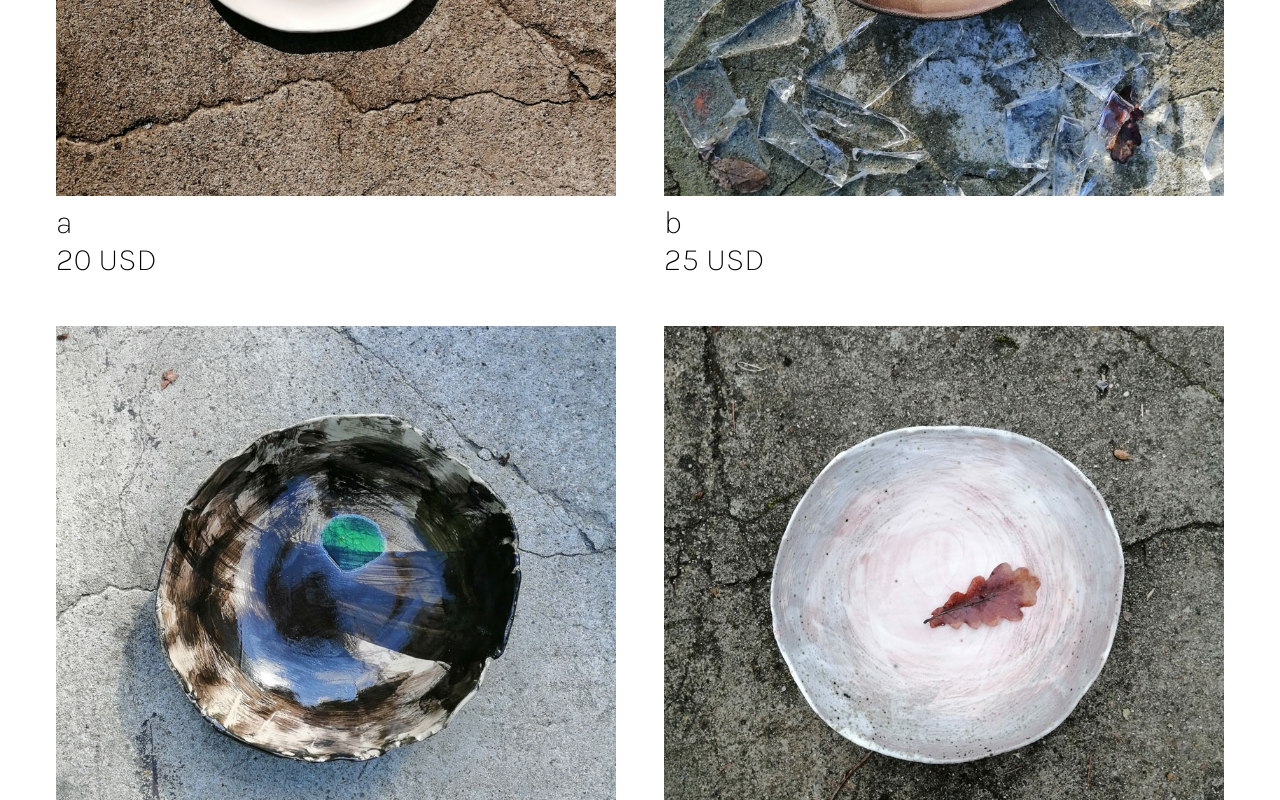
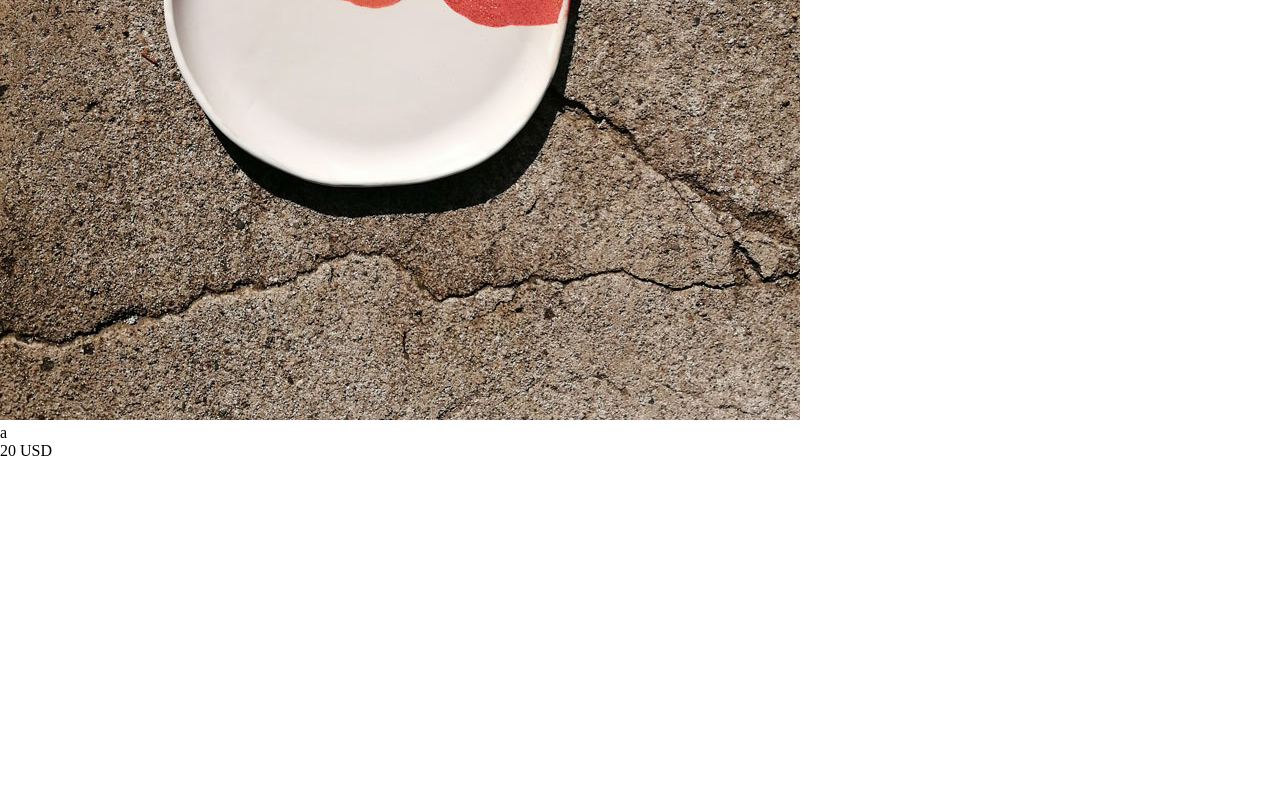
Before and after one commit to lrwthns/shopping-cart, a React (Create React App) app: page /shop/0 in a window 1280 px wide. Shown: the part 540-1340 px from the top of the page. After the commit the page ends 1000 px from the top, so only its background shows below. Built offline with nearby package versions, Linux system fonts and the light colour scheme.

Commit message:
Add ProductDetails

```diff
--- a/src/App.js
+++ b/src/App.js
@@ -6,6 +6,7 @@ import Cart from "./components/Cart";
 import NotFound from "./components/NotFound";
 import { useState } from "react";
 import productList from "./products";
+import ProductDetails from "./components/ProductDetails";
 
 function App() {
   const [products, setProducts] = useState(productList);
@@ -33,8 +34,11 @@ function App() {
         <Route path='/' exact>
           <Home />
         </Route>
-        <Route path='/shop'>
+        <Route path='/shop' exact>
           <Shop products={products}/>
+        </Route>
+        <Route path='/shop/:id'>
+          <ProductDetails products={products}/>
         </Route>
         <Route path='/cart'>
           <Cart products={products} items={cartItems} total={totalPrice}/>
--- /dev/null
+++ b/src/components/ProductDetails.js
@@ -0,0 +1,16 @@
+import { useParams } from "react-router-dom";
+
+const ProductDetails = (props) => {
+  const { id } = useParams();
+  const { products } = props;
+  return (
+    <div className="ProductDetails">
+      <img src={products[id].img1} alt=""/>
+      {/* <img src={products[id].img2} alt=""/> */}
+      <div className="productName">{products[id].name}</div>
+      <div className="productPrice">{products[id].price + ' USD'}</div>
+    </div>
+  );
+}
+
+export default ProductDetails;
--- a/src/components/Shop.js
+++ b/src/components/Shop.js
@@ -1,14 +1,17 @@
 import ProductCard from "./ProductCard";
+import { Link } from "react-router-dom";
 
 const Shop = (props) => {
   const { products } = props;
   return (
     <div className="Shop">
       {
-        products.map(product => {
+        products.map((product, index) => {
           const {name, price, img1, img2} = product;
           return (
-          <ProductCard name={name} price={price} img1={img1} img2={img2}/>
+            <Link to={`/shop/${index}`}>
+              <ProductCard name={name} price={price} img1={img1} img2={img2}/>
+            </Link>
           )
         })
       }
```
Also changed, not shown: src/components/ProductPage.js (deleted).
